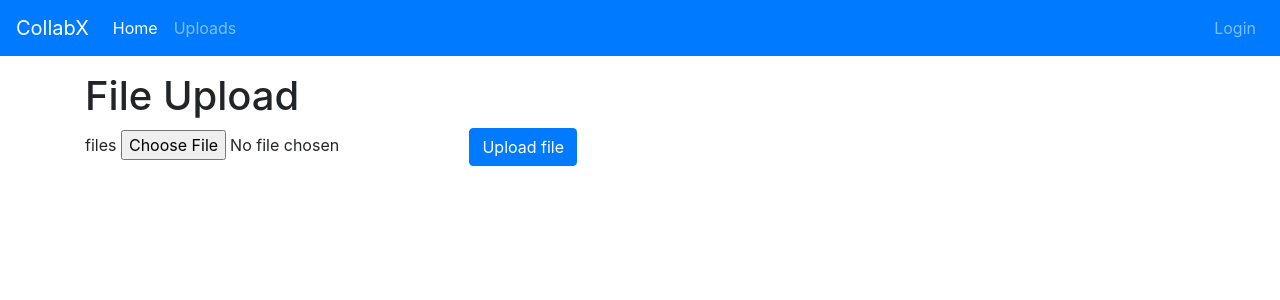
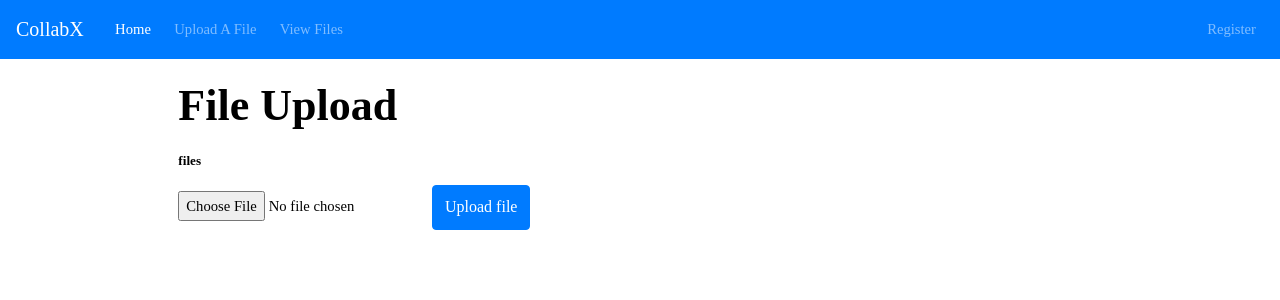
Before and after one commit to shawnavacianna/CollabX, a Flask app: page /upload in a window 1280 px wide. Shown: the top 300 px of the page. Run offline with Flask 2, Linux system fonts and the light colour scheme; some libraries are stand-ins or nearby versions; some web fonts are replaced.

Commit message:
Code Documentation edited, Register & Upload File Added To Front-End

```diff
--- a/forms.py
+++ b/forms.py
@@ -1,8 +1,16 @@
 from flask_wtf import FlaskForm
 from flask_wtf.file import FileField, FileAllowed, FileRequired
+from wtforms import StringField, PasswordField
+from wtforms.validators import InputRequired
 
 class UploadForm(FlaskForm):
     upload = FileField('files', validators=[
         FileRequired(),
         FileAllowed(['png','jpg','txt','pdf','doc','csv'])
     ])
+
+
+class SignUpForm(FlaskForm):
+    name = StringField('name', validators=[InputRequired()])
+    password = PasswordField('password', validators=[InputRequired()])
+    workspace = StringField('name', validators=[InputRequired()])
--- a/templates/files.html
+++ b/templates/files.html
@@ -4,7 +4,7 @@
 <div class="fileView">
 	<ul>
     {% for files in uploaded_files %}
-    <div><li>{{filename='uploads/'+files)}}/></li></div>
+    <div><li>{{'uploads/'+files}}/></li></div>
     {% endfor %}
 </ul>
 </div>
--- a/templates/header.html
+++ b/templates/header.html
@@ -10,19 +10,17 @@
         <a class="nav-link" href="{{ url_for('home') }}">Home <span class="sr-only">(current)</span></a>
       </li>
       <li class="nav-item">
-        <a class="nav-link" href="{{ url_for('upload') }}">Uploads</a>
+        <a class="nav-link" href="{{ url_for('upload') }}">Upload A File</a>
+      </li>
+      <li class="nav-item">
+        <a class="nav-link" href="{{ url_for('files') }}">View Files</a>
       </li>
     </ul>
-    <ul class="navbar-nav">
-        {% if not token %}
-            <li class="nav-item">
-                <a class="nav-link" href="{{ url_for('login') }}">Login</a>
-            </li>
-        {% else %}
-            <li class="nav-item">
-                <a class="nav-link" href="{{ url_for('logout') }}">Logout</a>
-            </li>
-        {% endif %}
+
+   <ul class="navbar-nav">
+      <li class="nav-item">
+        <a class="nav-link" href="{{ url_for('register') }}">Register</a>
+      </li>
     </ul>
 
   </div>
--- a/templates/layout.html
+++ b/templates/layout.html
@@ -14,6 +14,8 @@
     <link href="{{ url_for('static', filename='css/bootstrap.min.css') }}" rel="stylesheet">
 
     <link rel="stylesheet" href="{{ url_for('static', filename='css/app.css') }}">
+    <link rel="stylesheet" href="{{ url_for('static', filename='css/main.css') }}">
+
     {% block css %} {% endblock%}
   </head>
   <body>
--- a/views.py
+++ b/views.py
@@ -8,7 +8,7 @@
 from functools import wraps
 import os
 from werkzeug.utils import secure_filename
-from forms import UploadForm
+from forms import UploadForm ,SignUpForm
 
 
 
@@ -29,15 +29,6 @@
 		return f(current_user,*arg, **kwargs)
 	return decorated
 
-'''
-def admin_required(f):
-	@wraps(f)
-	def decorated(*arg, **kwargs):
-		@token_required
-		if not current_user.admin:
-			return jsonify({'Message':'You must be an admin to perform this task'})
-		return
-'''
 
 @app.route('/home')
 def home():
@@ -50,6 +41,16 @@
 @app.route('/generic')
 def generic():
 	return render_template('generic.html')
+
+@app.route('/files')
+def files():
+	return render_template('files.html')
+
+'''
+
+LOGIN AND REGISTER A USER
+
+'''
 
 
 @app.route('/login')
@@ -65,14 +66,7 @@
 		return jsonify({'token':token.decode('UTF-8')}) 		#return redirect(url_for('home'))
 	return make_response('Authentication not verified',401,{'WWW-Authenticate':'Basic realm="Login Required!"'})
 
-
 '''
-@app.route('/logout')
-@token_required
-def logout(current_user):
-	if
-'''
-
 @app.route('/register', methods=['POST'])
 def register():
 	data = request.get_json()
@@ -81,7 +75,13 @@
 	db.session.add(new_user)
 	db.session.commit()
 	return jsonify({'Message':'You are now a registered member '})
-	#return redirect(url_for('home'))
+'''
+
+'''
+
+PROMOTE A USER TO ADMIN
+
+'''
 
 @app.route('/user/<public_id>',methods=['PUT'])
 @token_required
@@ -98,7 +98,8 @@
 
 
 '''
-HELPER ROUTES TO SEE DATABASE OBJECTS
+HELPER ROUTES TO SEE DATABASE OBJECTS (USERS, WORKSPACES, CHANNELS)
+
 '''
 
 @app.route('/user',methods=['GET'])
@@ -143,6 +144,7 @@
 
 		output.append(channel_data)
 	return jsonify({'channels':output})
+
 
 '''
 CREATE & ADD TO WORKSPACE & CHANNEL
@@ -251,9 +253,11 @@
 	db.session.commit()
 	return jsonify({'Message':'The Channel was deleted'})
 
+
+######################################   FRONT-END IMPLEMENTATIONS   ####################################################################
 '''
 
- UPLOAD AND DOWNLOAD FILES
+ UPLOAD FILES
 
 '''
 
@@ -271,22 +275,8 @@
         upload.save(os.path.join(app.config['UPLOAD_FOLDER'],filename))
 
         flash('File Saved', 'success')
-        return redirect(url_for('home'))
 
     return render_template('upload.html',uploadForm = uploadForm)
-
-@app.route('/download/<filename>', methods=['GET'])
-def download(filename):
-	    uploads = os.path.join(current_app.root_path, app.config['UPLOAD_FOLDER'])
-	    return send_from_directory(directory=uploads, filename=filename, as_attachment=True)
-
-'''
-@app.route('/viewupload', methods=['GET'])
-def view_uploads():
-    file_list = get_uploaded_files()
-    print (file_list)
-    return render_template('files.html', uploaded_files = file_list)
-'''
 
 def get_uploaded_files():
     uploads = []
@@ -297,19 +287,69 @@
 
     return uploads
 
+
+
+'''
+DOWNLOAD FILE
+
 '''
 
-@app.route('/user/<public_id>',methods=['GET'])
-def get_one_user(public_id):
-	user = User.query.filter_by(public_id=public_id).first()
-	if not user:
-		return jsonify({'Message':'User does not exist'})
+@app.route('/download/<filename>', methods=['GET'])
+def download(filename):
+	uploads = os.path.join(current_app.root_path, app.config['UPLOAD_FOLDER'])
+	return send_from_directory(directory=uploads, filename=filename, as_attachment=True)
 
-	user_data ={}
-	user_data['public_id']=user.public_id
-	user_data['name']=user.name
-	user_data['password']=user.password
-	user_data['admin']=user.admin
-	return jsonify({'user':user_data})
+
 
 '''
+VIEW FILES
+
+@app.route('/viewupload', methods=['GET'])
+def view_uploads():
+    file_list = get_uploaded_files()
+    print (file_list)
+    return render_template('files.html', uploaded_files = file_list)
+'''
+
+
+
+'''
+ REGISTER A USER
+
+'''
+
+@app.route('/register', methods=['GET','POST'])
+def register():
+	#if request.method == "POST":
+
+	form = SignUpForm()
+
+	name=form.name.data
+	hashed_password=generate_password_hash(form.password.data,method='sha256')
+	new_user = User(public_id=str(uuid.uuid4()), name=name,password=hashed_password,admin=False,channel="",workspace=form.workspace.data)
+	return render_template('register.html',form=form)
+
+
+
+############################################ TESTING PHASE 1 ############################################################################
+'''
+CHECK FOR HEADER TYPE AND IF 'application/json' RETURN DATA IN JSON FORMAT ELSE RETURN FLASH MESSAGE FOR BROWSER AND REDIRECT PAGE
+
+@app.route('/register', methods=['POST'])
+def register():
+	r = new Request('https://localhost/register')
+
+	if r.header['content-type'] == 'application/json':
+		data = request.get_json()
+		hashed_password = generate_password_hash(data['password'],method='sha256')
+		new_user = User(public_id=str(uuid.uuid4()), name=data['name'],password=hashed_password,admin=False,channel=data['channel'],workspace=data['workspace'])
+		db.session.add(new_user)
+		db.session.commit()
+		return jsonify({'Message':'You are now a registered member'})
+	else:
+		form=UploadForm()
+		name=form.name.data
+		hashed_password=generate_password_hash(form.password.data,method='sha256')
+
+		new_user = User(public_id=str(uuid.uuid4()), name=name,password=hashed_password,admin=False,channel="",workspace=form.workspace.data)
+'''
```
Also changed, not shown: templates/index.html (+7 -3 lines), templates/register.html (+14 -4 lines), static/uploads/communication-work.jpg (added).
